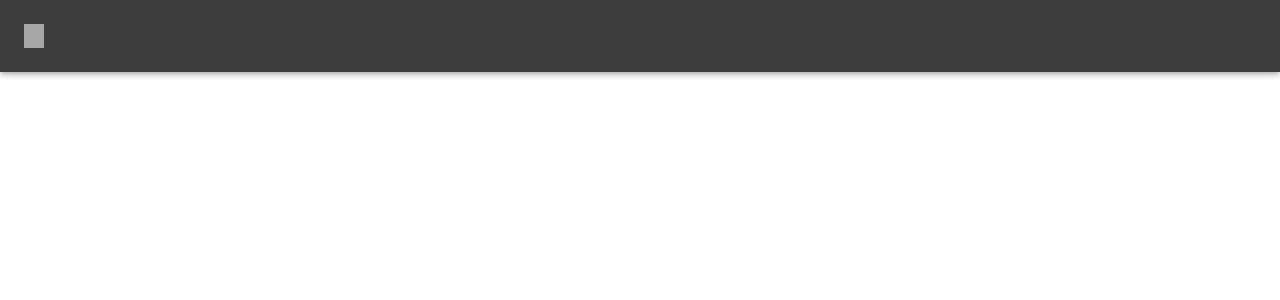
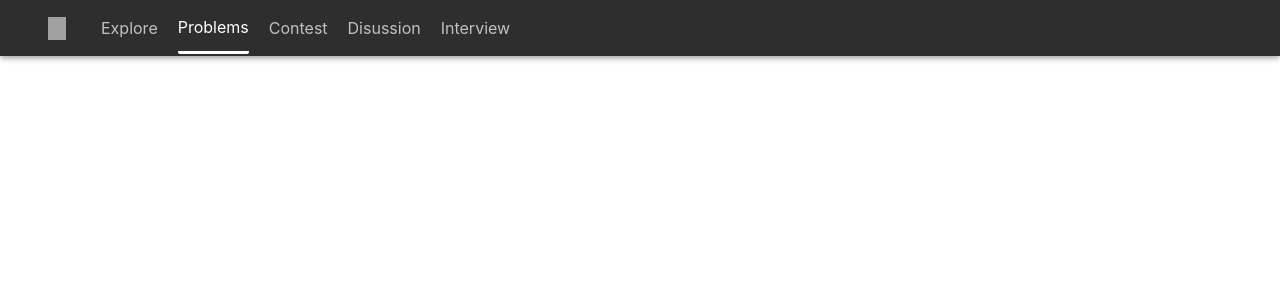
Before and after one commit to mohitCodepy/react-material-ui, a React (Create React App) app: page / in a window 1280 px wide. Shown: the top 300 px of the page. Built offline with nearby package versions, Linux system fonts and the light colour scheme; grey boxes are pictures that could not be loaded.

Commit message:
navbar styling

```diff
--- a/src/components/Navbar.js
+++ b/src/components/Navbar.js
@@ -1,21 +1,37 @@
-import React from 'react'
+import React, { useState } from 'react'
 import {
-    Toolbar,
-    ListItem,
-    IconCutton,
-    ListItemText,
-    Avatar,
-    Divider,
-    Box,
-    AppBar
+  Container,
+  Toolbar,
+  Box,
+  AppBar,
+  Typography
 } from '@material-ui/core';
+
+
 export default function Navbar() {
+
+  const [currentNav, setcurrentNav] = useState('Problems')
+  const [NavItems, setNavItems] = useState([{ 'name': 'Explore' },
+  { 'name': 'Problems' },
+  { 'name': 'Contest' },
+  { 'name': 'Disussion' },
+  { 'name': 'Interview' }])
+
+
+
   return (
     <Box component={'nav'}>
-      <AppBar mb={0} style={{'background': '#292829', 'opacity':0.9, 'height': '9vh',  'justifyContent': 'center'}}>
-          <Toolbar my={0}>
-          <img src="https://leetcode.com/_next/static/images/logo-dark-c96c407d175e36c81e236fcfdd682a0b.png" width={20} height={24} />
+      <AppBar mb={0} style={{ 'background': '#292829', 'opacity': 0.97, 'height': '7vh', 'justifyContent': 'center' }}>
+        <Container maxWidth='lg'>
+          <Toolbar>
+            <img  alt='leetcode logo' src="https://leetcode.com/_next/static/images/logo-dark-c96c407d175e36c81e236fcfdd682a0b.png" width={18} height={23} />
+            <Box style={{ display: 'flex', alignItems: 'center', textAlign: 'center', margin: '0px 25px'  }}>
+              {NavItems.map((it) => {
+                return <Typography variant='sm' style={{ margin: '10px', padding:'14px 0px', color:currentNav === it.name?'white':'rgba(239,241,246,.75)', fontWeight:currentNav === it.name?'900px':'100px', borderBottom:currentNav === it.name?'2px solid white':'none', borderRadius:'2px', borderBottomWidth:3}}>{it.name}</Typography>
+              })}
+            </Box>
           </Toolbar>
+        </Container>
       </AppBar>
     </Box>
   )
```
Also changed, not shown: public/index.html (+5 -4 lines).
